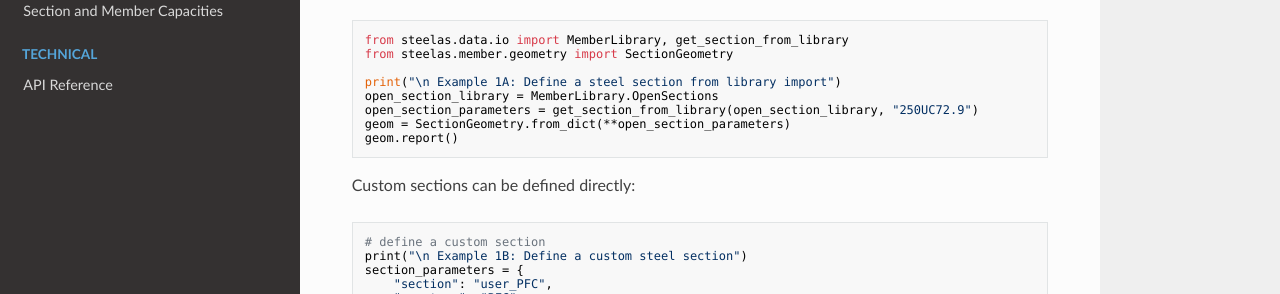
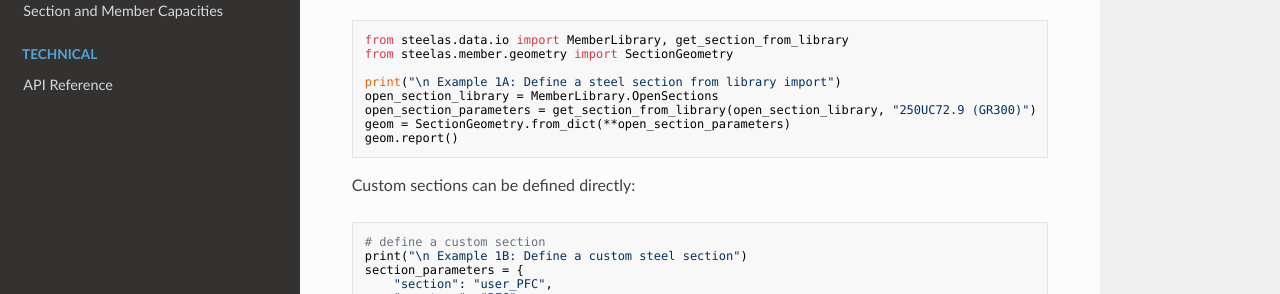
Before and after one commit to Folded-Structures-Lab/steel-as, an MkDocs documentation site: the page built from docs/tutorial-2.md, in a window 1280 px wide and 900 px high. Shown: the part 364-658 px from the top of the window. Built offline with MkDocs 1.6.1, drawn with Linux system fonts in a browser that asks for light colours; nearby versions of some CDN libraries.

Commit message:
v0.2 release

````diff
--- a/docs/tutorial-2.md
+++ b/docs/tutorial-2.md
@@ -11,7 +11,7 @@ from steelas.member.geometry import SectionGeometry
 
 print("\n Example 1A: Define a steel section from library import")
 open_section_library = MemberLibrary.OpenSections
-open_section_parameters = get_section_from_library(open_section_library, "250UC72.9")
+open_section_parameters = get_section_from_library(open_section_library, "250UC72.9 (GR300)")
 geom = SectionGeometry.from_dict(**open_section_parameters)
 geom.report()
 ```
````
Also changed, not shown: README.md (+1 -1 lines), 1 other file.
